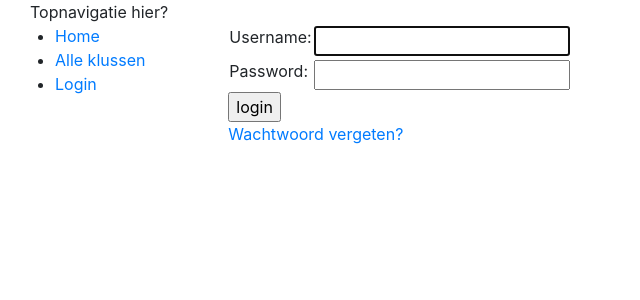
After one commit to wijnandb/vbucks, a Django app: page /accounts/login/ in a window 1280 px wide. The commit adds this page. Shown: the top 300 px of the page, without its empty margins (0-640 px from the left). Run offline with Django 3.2, Linux system fonts and the light colour scheme; some libraries are stand-ins or nearby versions.

Commit message:
initial commit

```diff
--- a/bucksite/urls.py
+++ b/bucksite/urls.py
@@ -15,8 +15,11 @@ Including another URLconf
 """
 from django.contrib import admin
 from django.urls import include, path
+from django.views.generic.base import RedirectView
 
 urlpatterns = [
+    path('', RedirectView.as_view(url='/chores/', permanent=True)),
     path('chores/', include('chores.urls')),
     path('admin/', admin.site.urls),
+    path('accounts/', include('django.contrib.auth.urls')),
 ]
--- /dev/null
+++ b/chores/forms.py
@@ -0,0 +1,4 @@
+from django import forms
+
+class Nameform(forms.Form):
+    your_name = forms.CharField(label='Jouw naam', max_length=100)
--- a/chores/urls.py
+++ b/chores/urls.py
@@ -13,5 +13,7 @@ urlpatterns = [
     path('<int:chore_id>/', views.detail, name='detail'),
     # ex: /chores/user/2/
     path('user/<int:user_id>/', views.user, name='user'),
+    # ex: /chores/claim/5/
+    path('claim/<int:user_id>/', views.claim, name='claim'),
 
 ]
--- a/chores/views.py
+++ b/chores/views.py
@@ -14,8 +14,8 @@ def user(request, user_id):
     return HttpResponse("Behaalde punten en voltooide klussen van %s." % user_id)
 
 #@login_required(login_url='/admin')
-def claim(request, user_id, chore_id):
-    return HttpResponse("Claim klus %s door zoon %s." % (chore_id, user_id))
+def claim(request, chore_id):
+    return HttpResponse("Claim klus %s door zoon." % chore_id)
 
 #def claim_chore(request, chore_id):
 #    if request.method == 'POST':
--- /dev/null
+++ b/templates/base.html
@@ -0,0 +1,38 @@
+<!DOCTYPE html>
+<html lang="nl">
+<head>
+  {% block title %}<title>Toon inzet - verdien VBUCKS</title>{% endblock %}
+  <meta charset="utf-8">
+  <meta name="viewport" content="width=device-width, initial-scale=1">
+  <link rel="stylesheet" href="https://stackpath.bootstrapcdn.com/bootstrap/4.1.3/css/bootstrap.min.css" integrity="sha384-MCw98/SFnGE8fJT3GXwEOngsV7Zt27NXFoaoApmYm81iuXoPkFOJwJ8ERdknLPMO" crossorigin="anonymous">
+  <!-- Add additional CSS in static file -->
+  {% load static %}
+  <link rel="stylesheet" href="{% static 'css/styles.css' %}">
+</head>
+<body>
+  <div class="container-fluid">
+        <div class="col-sm-12">
+            Topnavigatie hier?
+        </div>
+  </div>
+  <div class="container-fluid">
+    <div class="row">
+      <div class="col-sm-2">
+      {% block sidebar %}
+        <ul class="sidebar-nav">
+          <li><a href="{% url 'index' %}">Home</a></li>
+          <li><a href="/chores/">Alle klussen</a></li>
+          {% if user.is_authenticated %}
+          <li>User: {{ user.get_username }}</li>
+          <li><a href="{% url 'logout'%}?next={{request.path}}">Logout</a></li>
+        {% else %}
+          <li><a href="{% url 'login'%}?next={{request.path}}">Login</a></li>
+        {% endif %}
+        </ul>
+     {% endblock %}
+      </div>
+      <div class="col-sm-10 ">{% block content %}{% endblock %}</div>
+    </div>
+  </div>
+</body>
+</html>
--- a/chores/templates/chores/detail.html
+++ b/templates/chores/detail.html
@@ -1,3 +1,6 @@
+{% extends "base.html" %}
+
+{% block content %}
 <h1>{{ chore.chore_text }}</h1>
 
 {% if error_message %}<p><strong>{{ error_message }}</strong></p>{% endif %}
@@ -6,3 +9,5 @@
 {% csrf_token %}
 <input type="submit" value="Claim">
 </form>
+
+{% endblock %}
--- a/chores/templates/chores/index.html
+++ b/templates/chores/index.html
@@ -1,3 +1,6 @@
+{% extends "base.html" %}
+
+{% block content %}
 {% if list_of_chores %}
     <ul>
     {% for chore in list_of_chores %}
@@ -7,3 +10,5 @@
 {% else %}
     <p>Geen taken beschikbaar.</p>
 {% endif %}
+
+{% endblock %}
--- /dev/null
+++ b/templates/registration/logged_out.html
@@ -0,0 +1,6 @@
+{% extends "base.html" %}
+
+{% block content %}
+  <p>Uitgelogd!</p>
+  <a href="{% url 'login'%}">Click hier om opnieuw in te loggen.</a>
+{% endblock %}
--- /dev/null
+++ b/templates/registration/login.html
@@ -0,0 +1,41 @@
+{% extends "base.html" %}
+
+{% block title %}<title>Login, vul in wat je aan inzet hebt getoond en verdien VBucks!</title> {% endblock %}
+
+{% block content %}
+
+{% if form.errors %}
+  <p>De combintaie gebruikersnaam en wachtwoord is niet bekend. Probeer het opnieuw.</p>
+{% endif %}
+
+{% if next %}
+  {% if user.is_authenticated %}
+    <p>Je hebt geen toegang tot deze pagina. Om deze pagina te bekijken moet je ingelogd zijn met een account dat wel toegang heeft.</p>
+  {% else %}
+    <p>Log in om deze pagina te bekijken.</p>
+  {% endif %}
+{% endif %}
+
+<form method="post" action="{% url 'login' %}">
+{% csrf_token %}
+<table>
+
+<tr>
+  <td>{{ form.username.label_tag }}</td>
+  <td>{{ form.username }}</td>
+</tr>
+
+<tr>
+  <td>{{ form.password.label_tag }}</td>
+  <td>{{ form.password }}</td>
+</tr>
+</table>
+
+<input type="submit" value="login" />
+<input type="hidden" name="next" value="{{ next }}" />
+</form>
+
+{# Assumes you setup the password_reset view in your URLconf #}
+<p><a href="{% url 'password_reset' %}">Wachtwoord vergeten?</a></p>
+
+{% endblock %}
--- /dev/null
+++ b/templates/registration/password_reset_complete.html
@@ -0,0 +1,6 @@
+{% extends "base.html" %}
+
+{% block content %}
+  <h1>Wachtwoord is aangepast!</h1>
+  <p><a href="{% url 'login' %}">Opnieuw inloggen?</a></p>
+{% endblock %}
--- /dev/null
+++ b/templates/registration/password_reset_done.html
@@ -0,0 +1,6 @@
+{% extends "base.html" %}
+
+{% block content %}
+  <p>Instructies om je wachtwoord opnieuw in te stellen zijn per mail verstuurd.
+      Als je de mail niet binnen een paar minuten ontvangt, check je spam folder.</p>
+{% endblock %}
--- /dev/null
+++ b/templates/registration/password_reset_email.html
@@ -0,0 +1,2 @@
+Een aanvraag om het wachtwoord behorend bij adres {{ email }} is ingediend. Vlog onderstaande link:
+{{ protocol}}://{{ domain }}{% url 'password_reset_confirm' uidb64=uid token=token %}
```
Also changed, not shown: bucksite/settings.py (+5 -3 lines), templates/registration/password_reset_confirm.html (added, +30 -0 lines), templates/registration/password_reset_form.html (added, +12 -0 lines), db.sqlite3.
